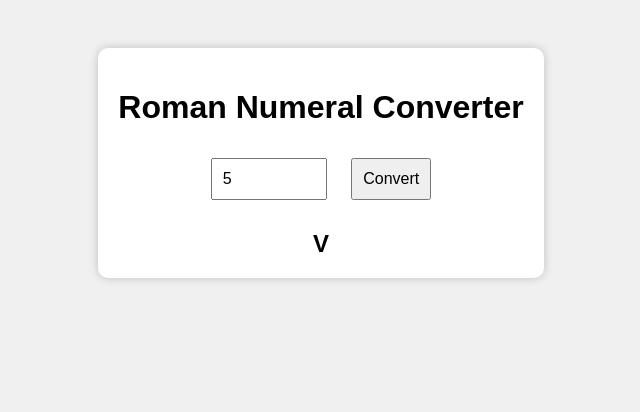
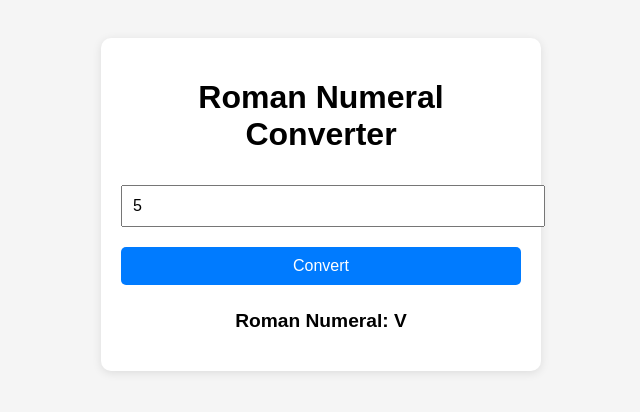
Before and after one commit to acciojob/Roman-Numeral-Converter-Shubhamsahar, a website: page main.html in a window 1280 px wide. Both pictures are taken after typing "5" into the empty fields and a click on the button "Convert". Shown: the whole page, without its empty margins (319-959 px from the left). Drawn offline with Linux system fonts and the light colour scheme.

Commit message:
created a submission

```diff
--- a/main.html
+++ b/main.html
@@ -1,20 +1,19 @@
 <!DOCTYPE html>
-<html>
-
+<html lang="en">
 <head>
-  <link rel="stylesheet" href="styles.css">
+  <meta charset="UTF-8" />
+  <meta name="viewport" content="width=device-width, initial-scale=1.0"/>
   <title>Roman Numeral Converter</title>
+  <link rel="stylesheet" href="styles.css" />
 </head>
-
 <body>
   <div class="container">
     <h1>Roman Numeral Converter</h1>
-    <input type="number" id="number" placeholder="Enter a number" min="1" max="100000">
-    <button onclick="convert()">Convert</button>
-    <div id="output"></div>
+    <input type="number" id="numberInput" placeholder="Enter a number" min="1" max="100000" />
+    <button onclick="handleConvert()">Convert</button>
+    <p id="output"></p>
   </div>
 
-  <script type="text/javascript" src="./script.js"></script>
+  <script src="script.js"></script>
 </body>
-
 </html>
--- a/script.js
+++ b/script.js
@@ -1,9 +1,5 @@
 function convertToRoman(num) {
-  if (num <= 0 || num > 100000) {
-    return "Invalid input";
-  }
-
-  const romanNumerals = [
+  const obj = [
     ['M', 1000],
     ['CM', 900],
     ['D', 500],
@@ -19,29 +15,33 @@ function convertToRoman(num) {
     ['I', 1]
   ];
 
-  let result = "";
+  let result = '';
 
-  for (let [roman, value] of romanNumerals) {
-    while (num >= value) {
-      result += roman;
-      num -= value;
+  for (let i = 0; i < obj.length; i++) {
+    while (num >= obj[i][1]) {
+      result += obj[i][0];
+      num -= obj[i][1];
     }
   }
 
   return result;
 }
 
-function convert() {
-  const input = document.getElementById("number").value;
+function handleConvert() {
+  const input = document.getElementById("numberInput").value;
   const output = document.getElementById("output");
 
-  const num = parseInt(input);
+  const number = parseInt(input);
 
-  if (isNaN(num)) {
-    output.innerText = "Please enter a valid number.";
+  if (isNaN(number) || number < 1 || number > 100000) {
+    output.textContent = "Please enter a number between 1 and 100000.";
     return;
   }
 
-  const roman = convertToRoman(num);
-  output.innerText = roman;
+  output.textContent = `Roman Numeral: ${convertToRoman(number)}`;
 }
+
+// Do not edit below this line for test compatibility
+if (typeof module !== 'undefined') {
+  module.exports = convertToRoman;
+}
--- a/styles.css
+++ b/styles.css
@@ -1,26 +1,36 @@
 body {
   font-family: Arial, sans-serif;
-  text-align: center;
-  padding: 40px;
-  background-color: #f0f0f0;
+  padding: 30px;
+  background-color: #f5f5f5;
 }
 
 .container {
-  background-color: white;
+  max-width: 400px;
+  margin: auto;
+  text-align: center;
+  background: white;
   padding: 20px;
   border-radius: 10px;
-  display: inline-block;
-  box-shadow: 0 0 10px rgba(0,0,0,0.2);
+  box-shadow: 0 2px 10px rgba(0,0,0,0.1);
 }
 
 input, button {
   padding: 10px;
-  margin: 10px;
-  font-size: 16px;
+  margin: 10px 0;
+  width: 100%;
+  font-size: 1rem;
+}
+
+button {
+  cursor: pointer;
+  background-color: #007bff;
+  color: white;
+  border: none;
+  border-radius: 5px;
 }
 
 #output {
-  font-size: 24px;
-  margin-top: 20px;
+  font-size: 1.2rem;
   font-weight: bold;
+  margin-top: 15px;
 }
```
